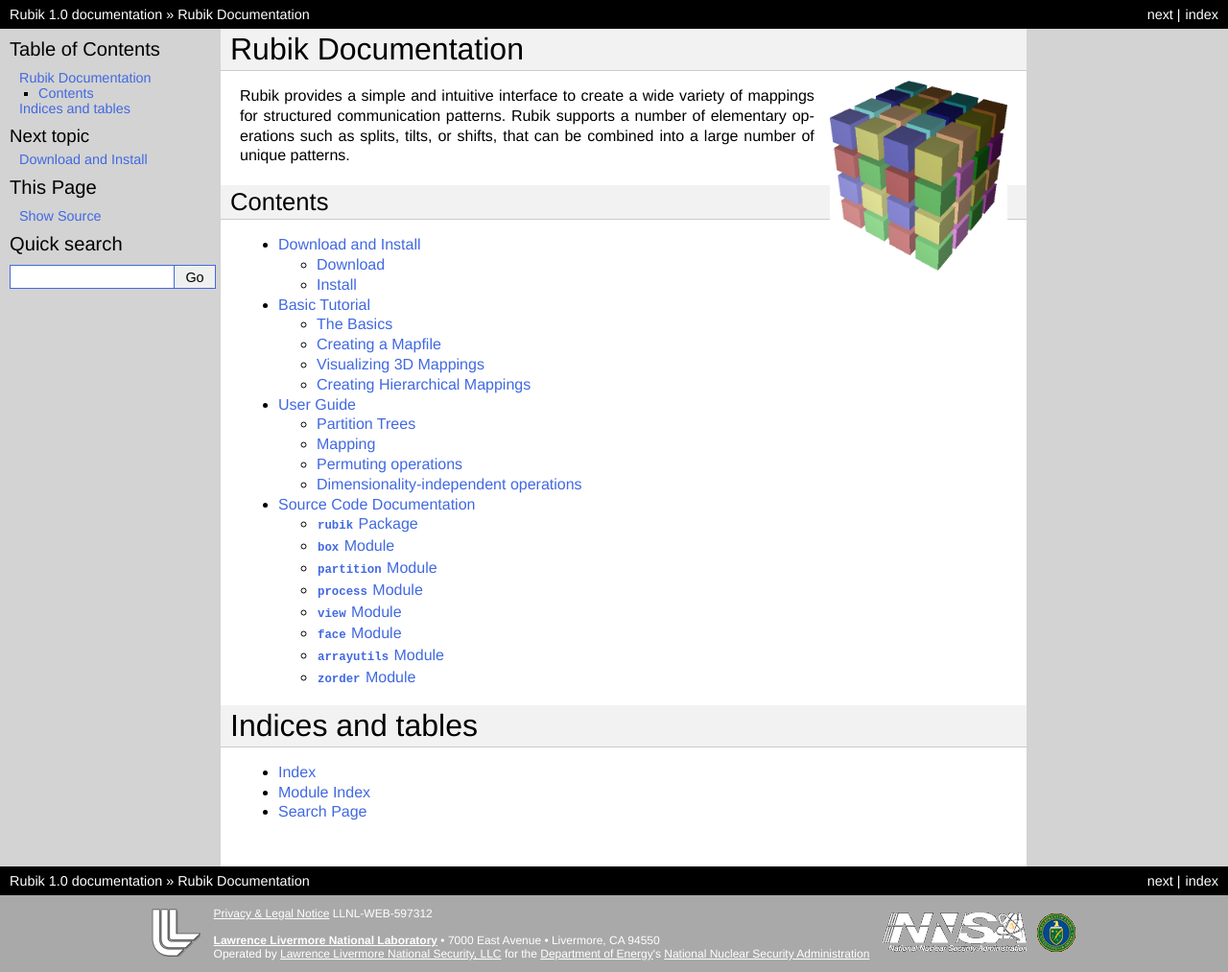
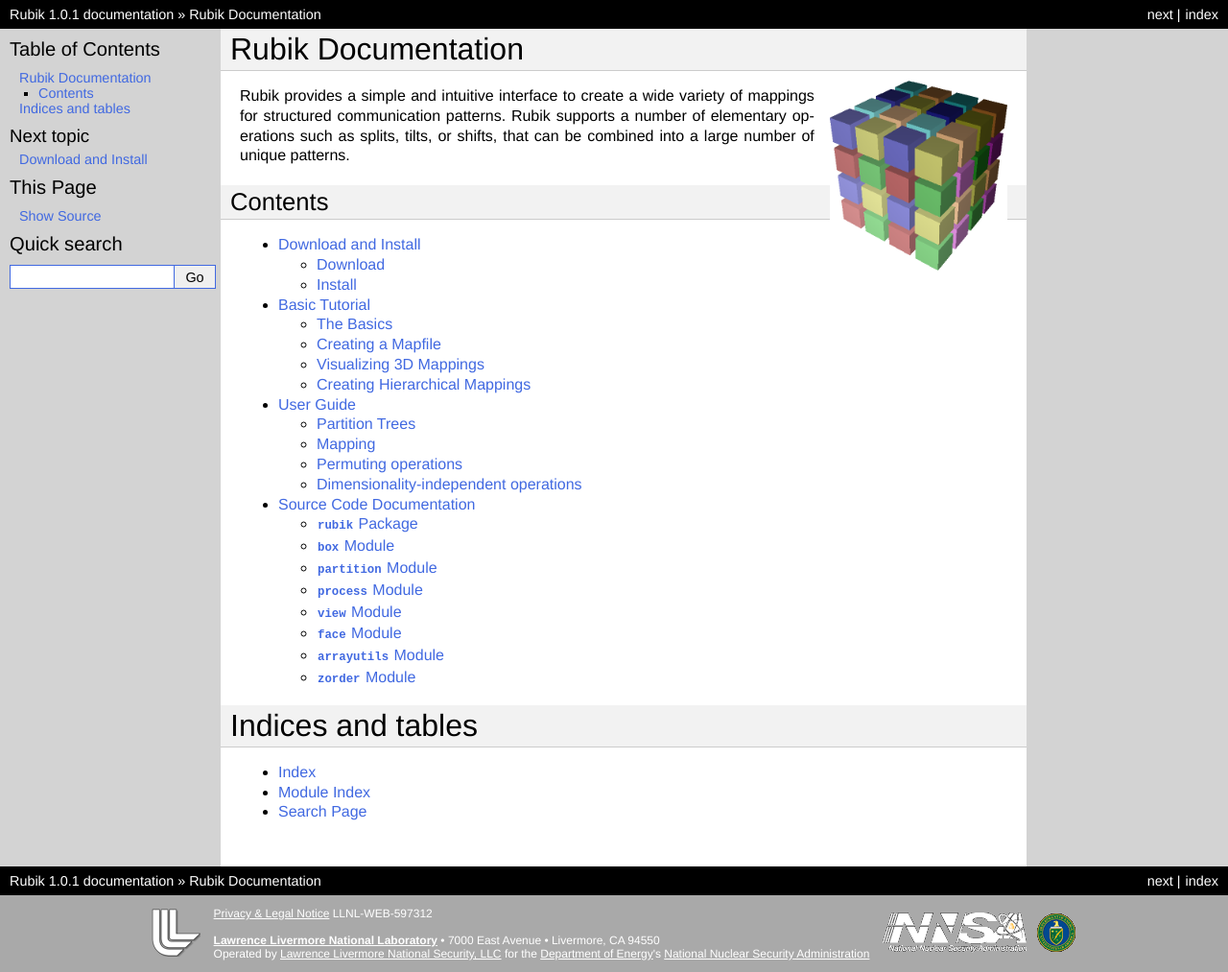
Before and after one commit to LLNL/rubik, a Sphinx documentation site: the page built from docs/index.rst, in a window 1280 px wide. Shown: the whole page at 96% size. Built offline with Sphinx 7.4.7, drawn with Linux system fonts in a browser that asks for light colours.

Commit message:
update version to 1.0.1

```diff
--- a/docs/conf.py
+++ b/docs/conf.py
@@ -86,7 +86,7 @@ copyright = u'2012, Lawrence Livermore National Security, LLC'
 # The short X.Y version.
 version = '1.0'
 # The full version, including alpha/beta/rc tags.
-release = '1.0'
+release = '1.0.1'
 
 # The language for content autogenerated by Sphinx. Refer to documentation
 # for a list of supported languages.
--- a/setup.py
+++ b/setup.py
@@ -16,7 +16,7 @@ except:
 
 setup(name='rubik',
       # Distribution and version information
-      version='1.0',
+      version='1.0.1',
       packages=['rubik', 'rubik.tests'],
 
       # Other metadata
```
Also changed, not shown: 1 other file.
